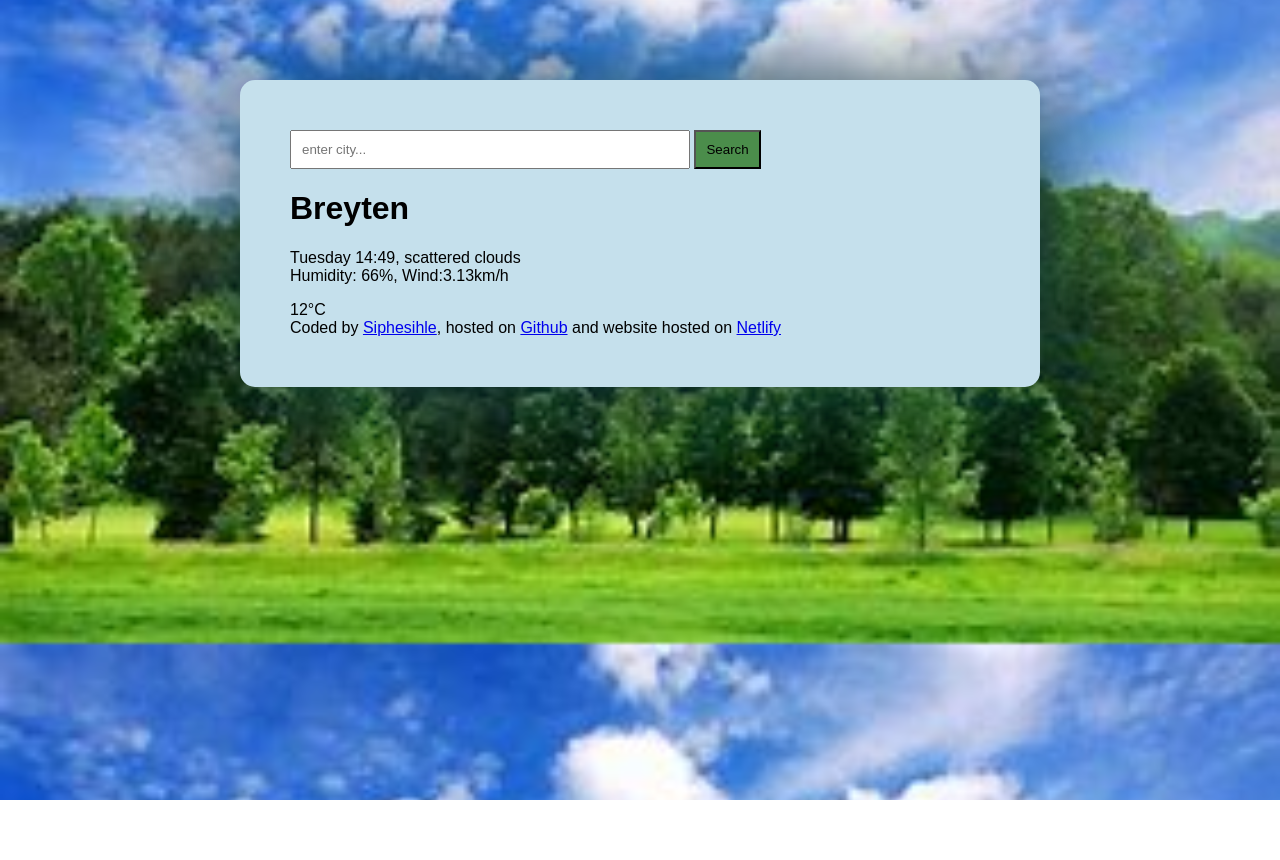
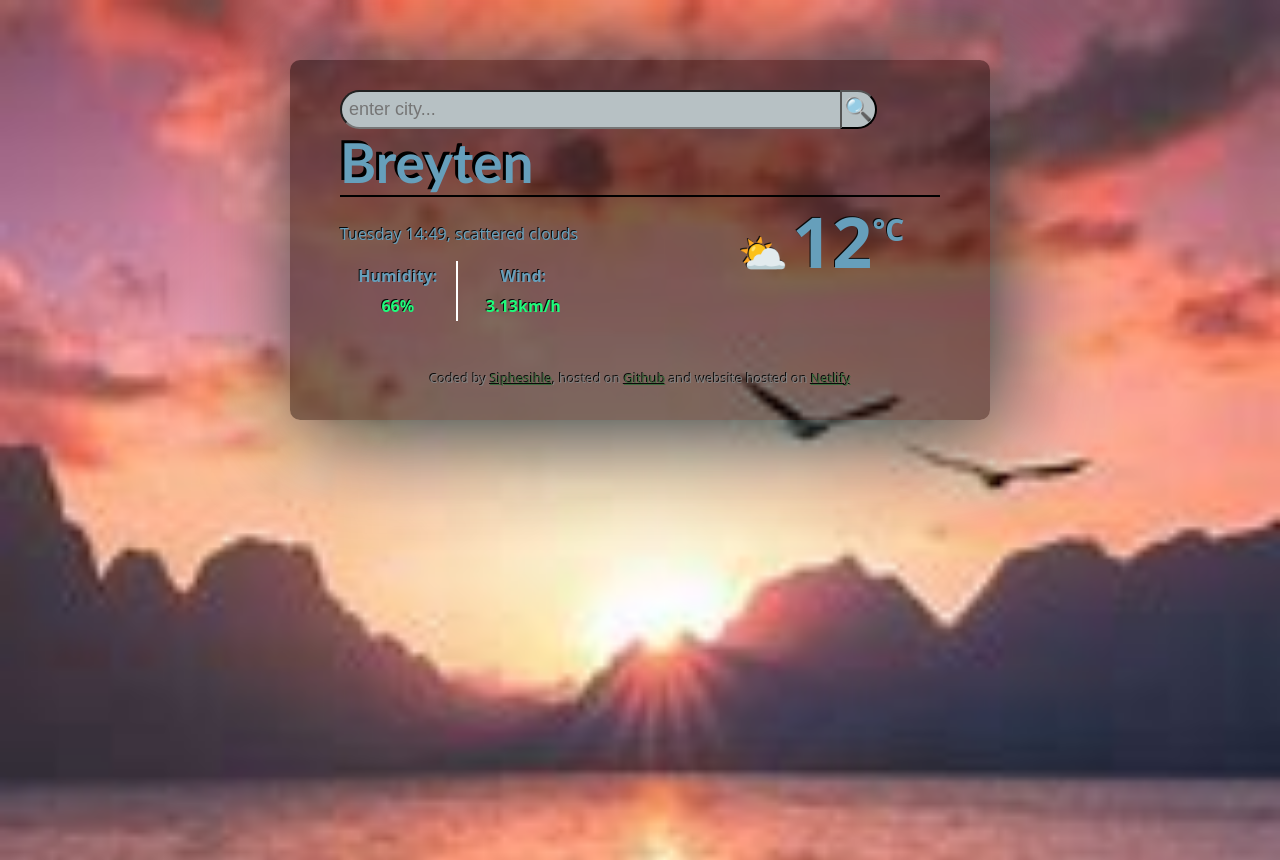
Before and after one commit to SiphesihleNkosi/weatherfinal, a plain HTML site: page index.html in a window 1280 px wide. Before the commit the page ends 800 px from the top, so only its background shows below. Drawn offline with Linux system fonts and the light colour scheme; a web font is replaced by a local one.

Commit message:
more css

```diff
--- a/index.html
+++ b/index.html
@@ -15,50 +15,64 @@
 <body>
 
     <div class="weather-app">
-        <header>
+        <div class=header>
             <form>
                 <input type="search" placeholder="enter city..." class="searchInput" required>
-                <input type="submit" value="Search" class="button">
+                <input type="submit" value="&#128269;" class="button">
             </form>
-        </header>
+        </div>
+        <div class="middle">
+<h1><strong>Breyten</strong></h1>
+            <div class="weather-details">
 
-            <h1>Breyten</h1>
+                <div class="weather-data">
 
-            <div>
-                <p>
-                    Tuesday 14:49, scattered clouds
-                <br>
-                    Humidity: 66%, Wind:3.13km/h
-                </p>
+                    <div>
+                      <p><strongh class="how"> Tuesday 14:49, scattered clouds</strong></p>
+
+                      <p>
+                        <table class="table">
+                            <tr>
+                                <th> Humidity:</th> <td style="border-left: 2px solid white;"></td>
+                                <th>Wind:</th>
+                            </tr>
+
+                            <tr>
+                                <td><strong>66%</strong></td> <td style="border-left: 2px solid white;"></td>
+                                <td><strong>3.13km/h</strong></td>
+                            </tr>
+                        </table>
+                      </p>
+                    </div>
 
 
+                </div>
+
+                <div class="weather-temp">
+                   <p>
+                     <span class="icon">&#x26C5;</span>
+                     <span class="degree"><strong>12</strong></span><strong><span class="celcuis">&deg;C</span></strong>
+
+
+                    </p>
+                </div>
             </div>
 
-            <div>
-                12&deg;C
+            <br>
+
+
+            <div class="footer">
+                Coded by
+                <a href="#">Siphesihle</a>, hosted on
+                <a href="#">Github</a> and website hosted on
+                <a href="#">Netlify</a>
             </div>
+
+        </div>
+    </div>
 
 
 
 
-
-
-
-
-
-
-
-
-        <fotter>
-            Coded by
-            <a href="#">Siphesihle</a>, hosted on
-            <a href="#">Github</a> and website hosted on
-            <a href="#">Netlify</a>
-
-
-
-        </fotter>
-    </div>
-
 </body>
 </html>
--- a/src/style.css
+++ b/src/style.css
@@ -1,32 +1,128 @@
 body{
-    background-image: url('../images/nat.jpeg');
+
+    background-image: url('../images/seassky.jpg');
     background-size: cover;
     background-position: center;
-
+    background-repeat: no-repeat;
+    background-attachment: fixed;
     font-family: "Lilita One", sans-serif;
     font-weight: 400;
     font-style: normal;
+    text-shadow: -1px -1px 0 rgb(10, 10, 10);
+    margin: 0;
+        padding: 0;
+        height: 100vh;
 }
 
 .weather-app{
-    background-color: rgb(197, 224, 236);
-    margin: 80px auto;
-    padding: 50px;
-    max-width:700px ;
-    box-shadow: 10px 10px 100px rgb(13, 53, 56);
-    border-radius: 15px;
+    font-family:system-ui, -apple-system, BlinkMacSystemFont, 'Segoe UI', Roboto, Oxygen, Ubuntu, Cantarell, 'Open Sans', 'Helvetica Neue', sans-serif;
+    background: rgb(0, 0, 0, 0.5) ;
+    margin: 60px auto;
+    padding: 30px 50px;
+    max-width:600px ;
+    box-shadow: 10px 10px 100px rgb(27, 58, 59);
+    border-radius: 10px;
+    color: rgb(102, 159, 187);
+    height: 300px;
 }
 
 .searchInput{
-    padding: 10px;
-    width: 400px;
+
+    padding: 7px;
+    width: 500px;
+    border-right: none ;
+    font-size: 18px;
+    border-top-left-radius: 20px;
+    border-bottom-left-radius: 20px;
+    background-color: rgb(183, 193, 196);
+
 }
 
 .button{
-padding: 10px;
-background-color: rgb(75, 141, 75);
+
+padding: 2px;
+background-color: rgb(183, 193, 196);
+color: aliceblue;
+font-size: 23px;
+border-bottom-left-radius: 0px;
+border-top-right-radius: 20px;
+border-bottom-right-radius: 20px;
+}
+form{
+    display: inline-flex;
+}
+h1{ margin: 0;
+    font-size: 55px;
+    border-bottom: 2px solid black;
+    font-family: 'Trebuchet MS', 'Lucida Sans Unicode', 'Lucida Grande', 'Lucida Sans', Arial, sans-serif;
+    text-shadow: -3px -3px 0 black;
+    position: relative;
+}
+.footer{
+    font-size: small;
+    color: rgb(128, 127, 127);
+    text-align: center;
 }
 
-footer{
-    font-size: small;
+a{
+    color:rgb(62, 107, 62) ;
 }
+
+
+
+how {
+    color:rgb(106, 165, 197) ;
+    display: inline;
+
+}
+table{
+width: 100%;
+border-collapse: collapse;
+
+
+}
+
+th,td{
+padding: 4px;
+text-align: center;
+
+}
+.weather-details{
+ display: flex;
+ flex-wrap: nowrap;
+ margin: 10px 0px;
+}
+
+.weather-temp{
+    margin: -30px 160px;
+    flex-wrap: nowrap;
+
+
+
+}
+
+.weather-data{
+   display: inline;
+}
+
+p{
+    white-space: nowrap;
+}
+.degree{
+    font-size: 70px;
+
+
+}
+
+.icon{
+   font-size: 40px;
+
+}
+.celcuis{
+    font-size: 30px;
+    position: relative;
+    top: -27px;
+}
+.weather-data strong{
+color: rgb(30, 252, 123);
+}
```
Also changed, not shown: images/seasky.jpg (added), images/seassky.jpg (added), 1 other file.
